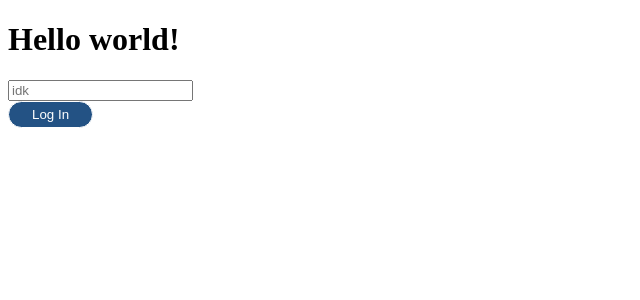
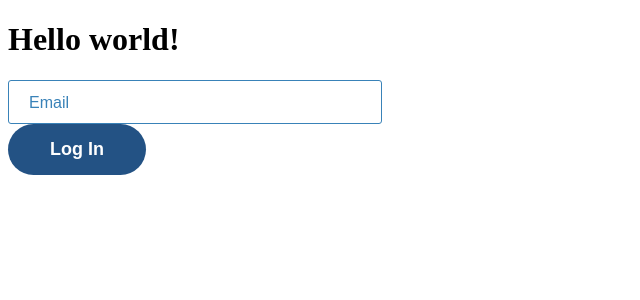
Before and after one commit to lionking0105/academix-learning-system-frontend, a React (Vite) app: page / in a window 1280 px wide. Shown: the top 300 px of the page, without its empty margins (0-640 px from the left). Built offline with nearby package versions, Linux system fonts and the light colour scheme.

Commit message:
Finish styling input component

```diff
--- a/src/App.tsx
+++ b/src/App.tsx
@@ -6,7 +6,7 @@ function App() {
   return (
     <Fragment>
       <h1>Hello world!</h1>
-      <Input classes={["idk", "idk"]} type="text" placeholder={"idk"} />
+      <Input classes={["idk", "idk"]} type="text" placeholder={"Email"} />
       <Jodza />
     </Fragment>
   );
--- a/src/components/UI/Button/Button.scss
+++ b/src/components/UI/Button/Button.scss
@@ -1,9 +1,14 @@
 .btn {
   background-color: #235284;
-    border: 1px solid;
+  border: none;
+  outline: none;
+  font-style: normal;
+  font-weight: 700;
+  font-size: 18px;
+  line-height: normal;
   color: #fff;
   border-radius: 50px;
-    padding: 5px 23px;
+  padding: 15px 42px;
   position: relative;
   cursor: pointer;
   transition: background-color 0.25s;
--- a/src/components/UI/Input/Input.scss
+++ b/src/components/UI/Input/Input.scss
@@ -0,0 +1,20 @@
+.input {
+    border-radius: 3px;
+    border: 1px solid #3982B8;
+    background: #FFF;
+    width: 100px;
+    width: 350px;
+    height: 40px;
+    outline: none;
+    font-size: 20px;
+    padding-left: 20px;
+}
+
+.input::placeholder {
+    color: #3982B8;
+    font-size: 20px;
+    font-size: 16px;
+    font-style: normal;
+    font-weight: 400;
+    line-height: normal;
+}
--- a/src/components/UI/Input/Input.tsx
+++ b/src/components/UI/Input/Input.tsx
@@ -33,7 +33,12 @@ const Input = ({
   return (
     <div className={classes.join(" ")}>
       <div className="rectangle-wrapper">
-        <input type={type} required={required} placeholder={placeholder} />
+        <input
+          className="input"
+          type={type}
+          required={required}
+          placeholder={placeholder}
+        />
       </div>
     </div>
   );
```
Lines whose indentation alone changed are shown as unchanged.
